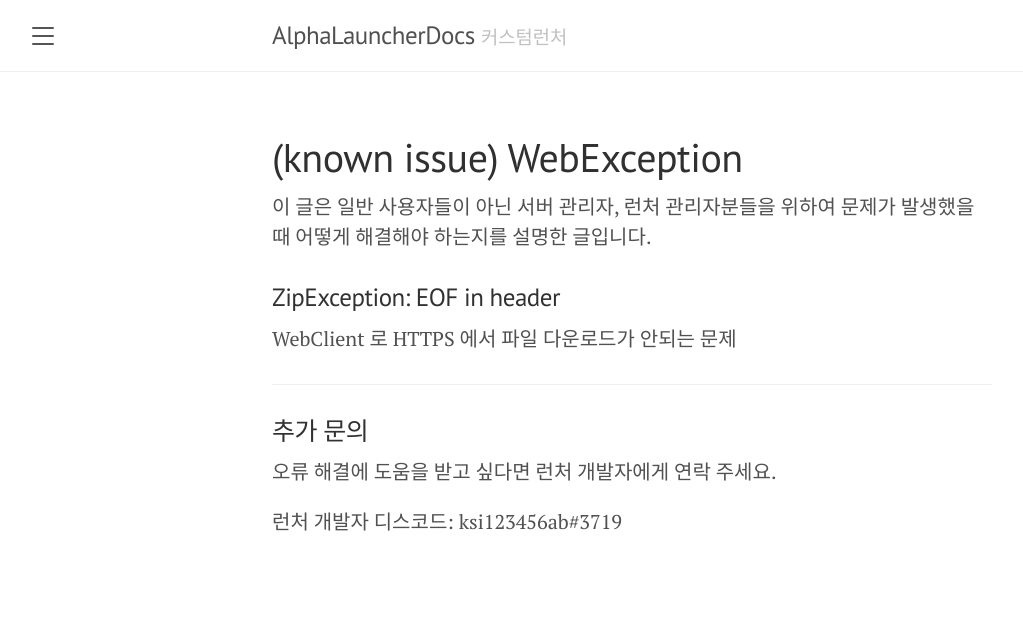
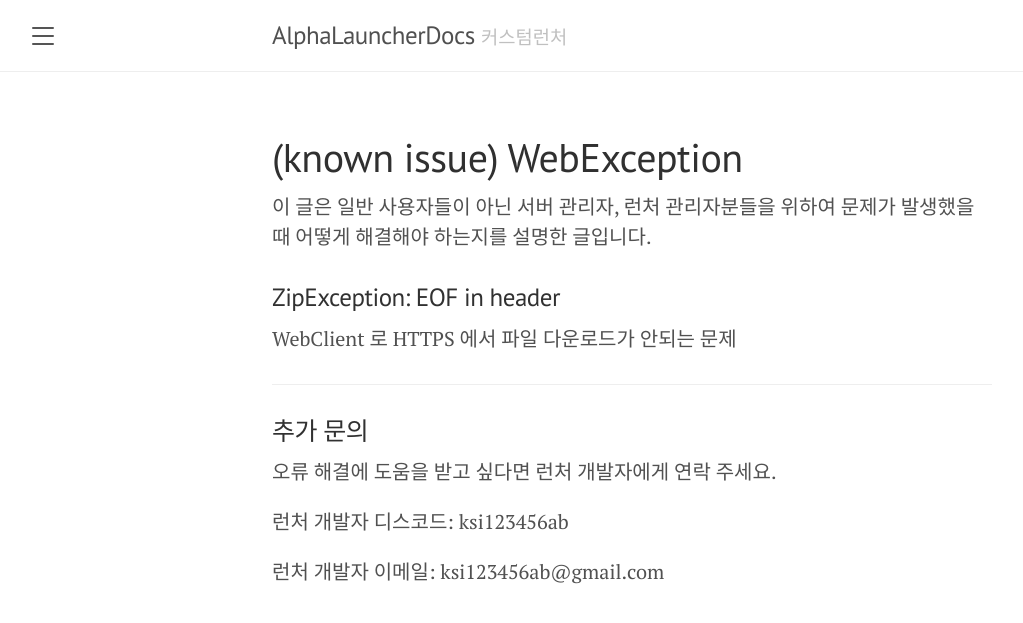
Before and after one commit to isk162534/AlphaLauncherDocs, a Jekyll site: the page built from collections/_manual_posts/known_issue_ZipException.md, in a window 1280 px wide. Shown: the top 623 px of the page, without its empty margins (8-1031 px from the left). Built offline with Jekyll 4.4.1, drawn with Linux system fonts in a browser that asks for light colours.

Commit message:
디스코드 주소 전부 최신화

```diff
--- a/_config.yml
+++ b/_config.yml
@@ -27,8 +27,8 @@ collections:
 # About/contact
 author:
   name:              ksi123456ab (AlphaBs)
-  email:             ksi123456ab@naver.com
-  discord:           ksi123456ab#3719
+  email:             ksi123456ab@gmail.com
+  discord:           ksi123456ab
 
 # Gems
 #plugins:
--- a/_layouts/errorpost.html
+++ b/_layouts/errorpost.html
@@ -11,5 +11,6 @@ layout: default
   <div id="admin-contact-container" style="display: none;">
     <p>서버 관리자 디스코드: <p id="admin-contact-p"></p></p>
   </div>
-  <p>런처 개발자 디스코드: ksi123456ab#3719</p>
+  <p>런처 개발자 디스코드: ksi123456ab</p>
+  <p>런처 개발자 이메일: ksi123456ab@gmail.com</p>
 </div>
--- a/_layouts/manual.html
+++ b/_layouts/manual.html
@@ -10,5 +10,6 @@ layout: default
     <hr>
     <h3>추가 문의</h3>
     <p>오류 해결에 도움을 받고 싶다면 런처 개발자에게 연락 주세요.</p>
-    <p>런처 개발자 디스코드: ksi123456ab#3719</p>
+    <p>런처 개발자 디스코드: ksi123456ab</p>
+    <p>런처 개발자 이메일: ksi123456ab@gmail.com</p>
 </div>
--- a/_layouts/page.html
+++ b/_layouts/page.html
@@ -8,5 +8,5 @@ layout: default
 
   <hr>
   <h3>Contact</h3>
-  <p>디스코드: ksi123456ab#3719</p>
+  <p>디스코드: ksi123456ab</p>
 </div>
```
